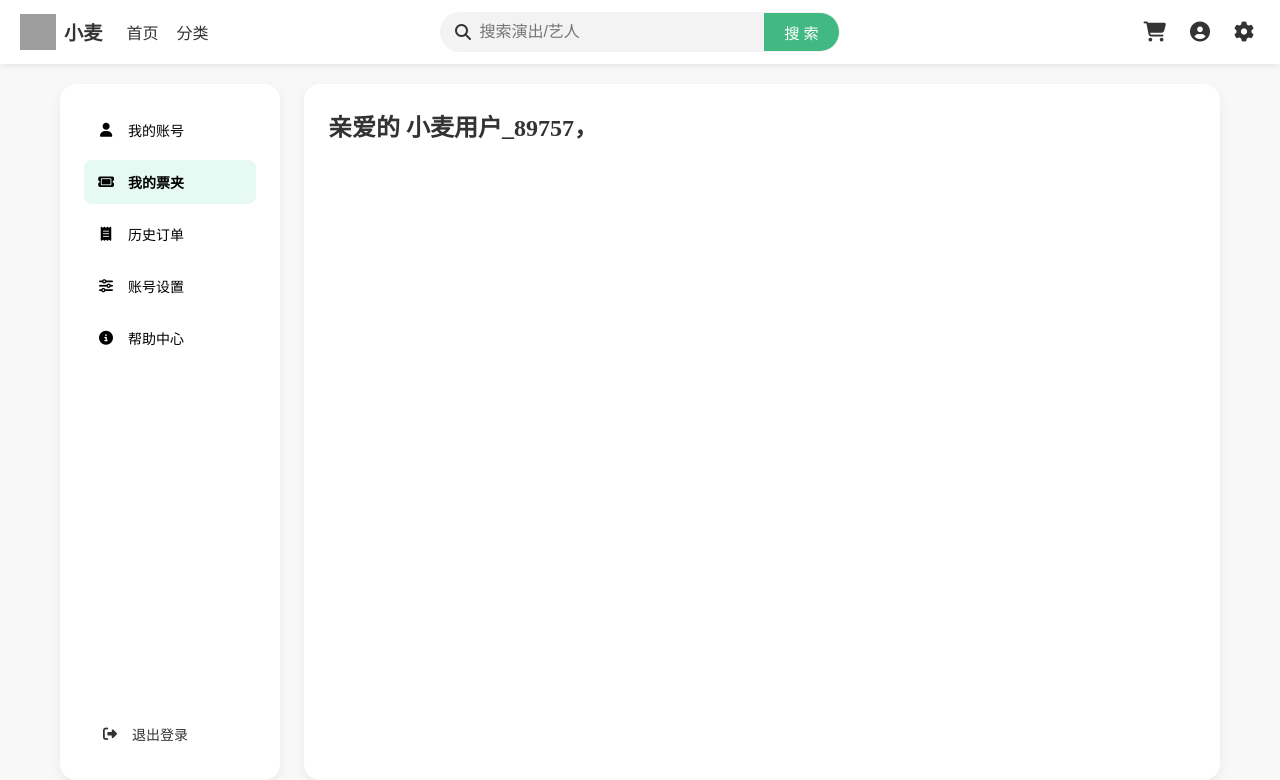
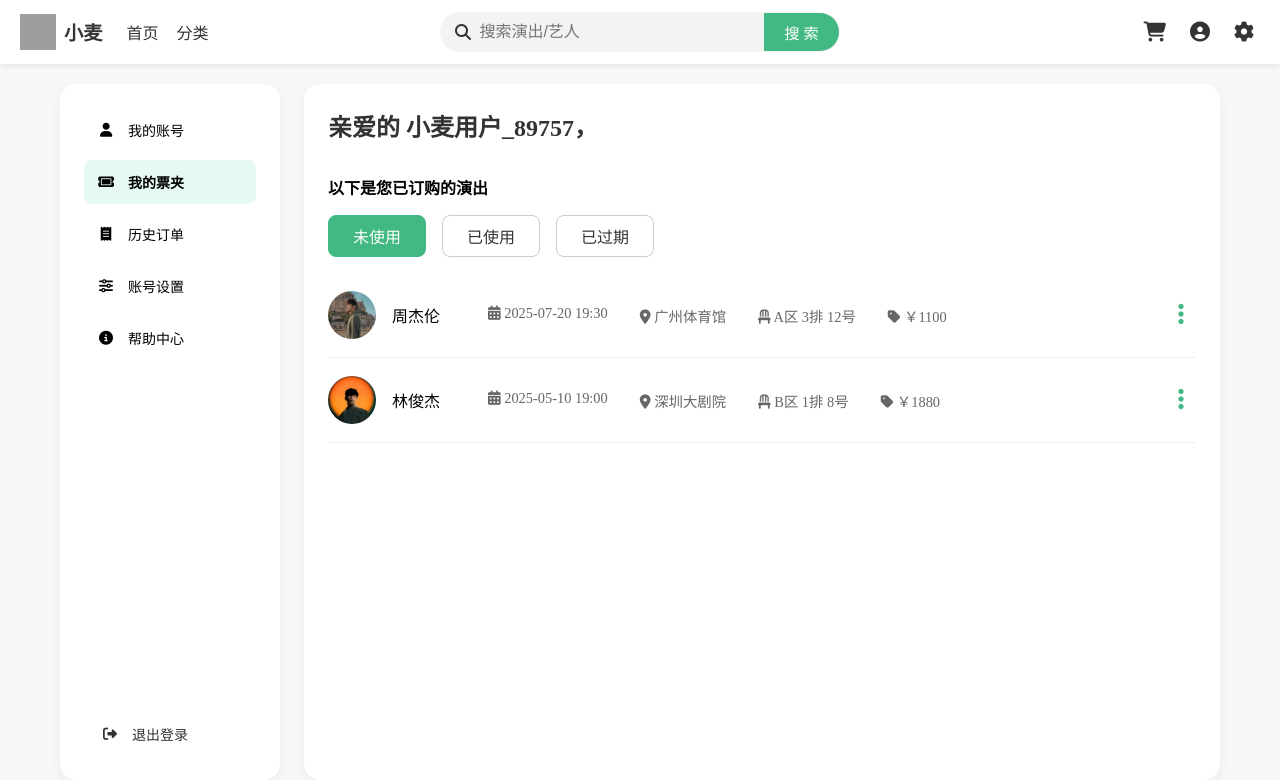
Before and after one commit to Highsun/XiaoMai, a Vue app: page /dashboard in a window 1280 px wide. Both pictures are taken after a click on the item "我的票夹". Shown: the top 780 px of the page. Built offline with nearby package versions, Linux system fonts and the light colour scheme; grey boxes are pictures that could not be loaded; a web font is replaced by a local one.

Commit message:
Add: 初步搭建好了“我的票夹”界面

```diff
--- a/src/views/DashBoardView.vue
+++ b/src/views/DashBoardView.vue
@@ -128,9 +128,41 @@
                 <button class="cancel-btn" @click="cancelChanges">取消</button>
               </div>
             </div>
-            <div v-else-if="view === 'tickets'">
-              <h2>亲爱的 {{ username }}，</h2>
-              <!-- TODO: 分类展示：未使用、已使用 -->
+            <!-- FIXME: CSS样式还要大改 -->
+            <div v-else-if="view === 'tickets'" class="ticket-section">
+              <h2 class="ticket-heading">亲爱的 {{ username }}，</h2>
+              <h4 style="grid-column: 1 / -1; margin: 32px 0 16px 0">以下是您已订购的演出</h4>
+              <!-- 分类切换按钮 -->
+              <div class="ticket-tabs">
+                <button
+                  v-for="tab in tabs"
+                  :key="tab"
+                  @click="activeTab = tab"
+                  :class="['ticket-tab', { active: activeTab === tab }]"
+                >
+                  {{ tab }}
+                </button>
+              </div>
+              <!-- 演出列表 -->
+              <div v-for="ticket in filteredTickets" :key="ticket.id" class="ticket-item">
+                <!-- 左侧头像+歌手名 -->
+                <div class="ticket-left">
+                  <img :src="ticket.avatar" alt="avatar" class="ticket-avatar" />
+                  <span class="ticket-artist">{{ ticket.artist }}</span>
+                </div>
+                <!-- 中间票务信息部分 -->
+                <div class="ticket-center">
+                  <div><i class="fa-solid fa-calendar-days"></i> {{ ticket.time }}</div>
+                  <div><i class="fa-solid fa-location-dot"></i> {{ ticket.venue }}</div>
+                  <div><i class="fa-solid fa-chair"></i> {{ ticket.seat }}</div>
+                  <div><i class="fa-solid fa-tag"></i> ￥{{ ticket.price }}</div>
+                </div>
+                <!-- 右侧“更多”按钮 -->
+                <div class="ticket-dropdown-container">
+                  <button class="ticket-details-button"><i class="fas fa-ellipsis-v"></i></button>
+                  <!-- TODO: 跳转到票务核销二维码界面，提供核销码下载服务 -->
+                </div>
+              </div>
             </div>
             <div v-else-if="view === 'orders'">
               <h2>亲爱的 {{ username }}，</h2>
@@ -138,7 +170,7 @@
             </div>
             <div v-else-if="view === 'settings'">
               <h2>亲爱的 {{ username }}，</h2>
-              <!-- TODO: 配送地址，观演人管理，订阅管理，修改邮箱、手机号、密码，注销账号 -->
+              <!-- TODO: 观演人管理，订阅管理，修改邮箱、密码，注销账号 -->
             </div>
             <div v-else-if="view === 'help'">
               <h2>亲爱的 {{ username }}，</h2>
@@ -173,11 +205,14 @@ function logout() {
   alert('已退出登录')
 }
 
+// 我的账号
 const fields = [
   { key: 'name', label: '姓名' },
   { key: 'gender', label: '性别' },
   { key: 'birthday', label: '出生日期' },
+  { key: 'phone', label: '手机号' },
   { key: 'location', label: '省份与城市' },
+  { key: 'address', label: '详细地址' },
 ]
 
 // 表单初始值 TODO: 接入后端数据
@@ -270,6 +305,62 @@ function cancelChanges() {
   })
   initLocationFromString(formData.location)
 }
+
+// 我的票夹
+const tabs = ['未使用', '已使用', '已过期']
+const activeTab = ref('未使用')
+
+// TODO: 接入后端数据
+const tickets = ref([
+  {
+    id: 'T123',
+    artist: '周杰伦',
+    avatar: 'src/assets/images/homepage/artists/Jay.JPG',
+    time: '2025-07-20 19:30',
+    venue: '广州体育馆',
+    seat: 'A区 3排 12号',
+    price: 1100,
+    status: '未使用',
+    qr: '',
+  },
+  {
+    id: 'T124',
+    artist: '林俊杰',
+    avatar: 'src/assets/images/homepage/artists/JJ.JPG',
+    time: '2025-05-10 19:00',
+    venue: '深圳大剧院',
+    seat: 'B区 1排 8号',
+    price: 1880,
+    status: '未使用',
+    qr: '',
+  },
+  {
+    id: 'T125',
+    artist: '陶喆',
+    avatar: 'src/assets/images/homepage/artists/DT.JPG',
+    time: '2025-04-01 18:00',
+    venue: '北京工体',
+    seat: 'C区 2排 5号',
+    price: 780,
+    status: '已使用',
+    qr: '',
+  },
+  {
+    id: 'T126',
+    artist: '五月天',
+    avatar: 'src/assets/images/homepage/artists/WYT.JPG',
+    time: '2025-03-23 20:00',
+    venue: '天津之眼',
+    seat: 'D区 6排 19号',
+    price: 580,
+    status: '已过期',
+    qr: '',
+  },
+])
+
+const filteredTickets = computed(() =>
+  tickets.value.filter((ticket) => ticket.status === activeTab.value),
+)
 </script>
 
 <style scoped>
@@ -384,7 +475,7 @@ function cancelChanges() {
   opacity: 0;
 }
 
-/* 个人信息 */
+/* 我的账号 */
 .personal-info {
   display: grid;
   grid-template-columns: repeat(2, 1fr);
@@ -492,4 +583,73 @@ function cancelChanges() {
 .cancel-btn:hover {
   background-color: #e0e0e0;
 }
+
+/* 我的票夹 */
+.ticket-tabs {
+  display: flex;
+  flex-direction: row;
+  gap: 1rem;
+  margin-bottom: 1rem;
+}
+
+.ticket-tabs button {
+  display: inline-block;
+  padding: 0.5rem 1.5rem;
+  border: 1px solid #ccc;
+  border-radius: 8px;
+  background-color: white;
+  color: #333;
+  white-space: nowrap;
+  cursor: pointer;
+  width: auto;
+  min-width: 0;
+  flex: 0 0 auto;
+}
+
+.ticket-tabs button.active {
+  background-color: #42b983;
+  color: white;
+  border-color: #42b983;
+}
+
+.ticket-item {
+  display: flex;
+  align-items: center;
+  justify-content: space-between;
+  border-bottom: 1px solid #eee;
+  padding: 1rem 0;
+  position: relative;
+}
+
+.ticket-left {
+  display: flex;
+  align-items: center;
+  gap: 1rem;
+}
+
+.ticket-left img {
+  width: 48px;
+  height: 48px;
+  border-radius: 50%;
+  object-fit: cover;
+}
+
+.ticket-center {
+  flex: 3;
+  display: flex;
+  flex-direction: row;
+  padding: 0 48px;
+  gap: 32px;
+  text-align: center;
+  font-size: 0.9rem;
+  color: #666;
+}
+
+.ticket-details-button {
+  color: #42b983;
+  background: none;
+  border: none;
+  font-size: 1.5rem;
+  cursor: pointer;
+}
 </style>
```
Also changed, not shown: 2 other files (tests, documents, lock files or other folders).
